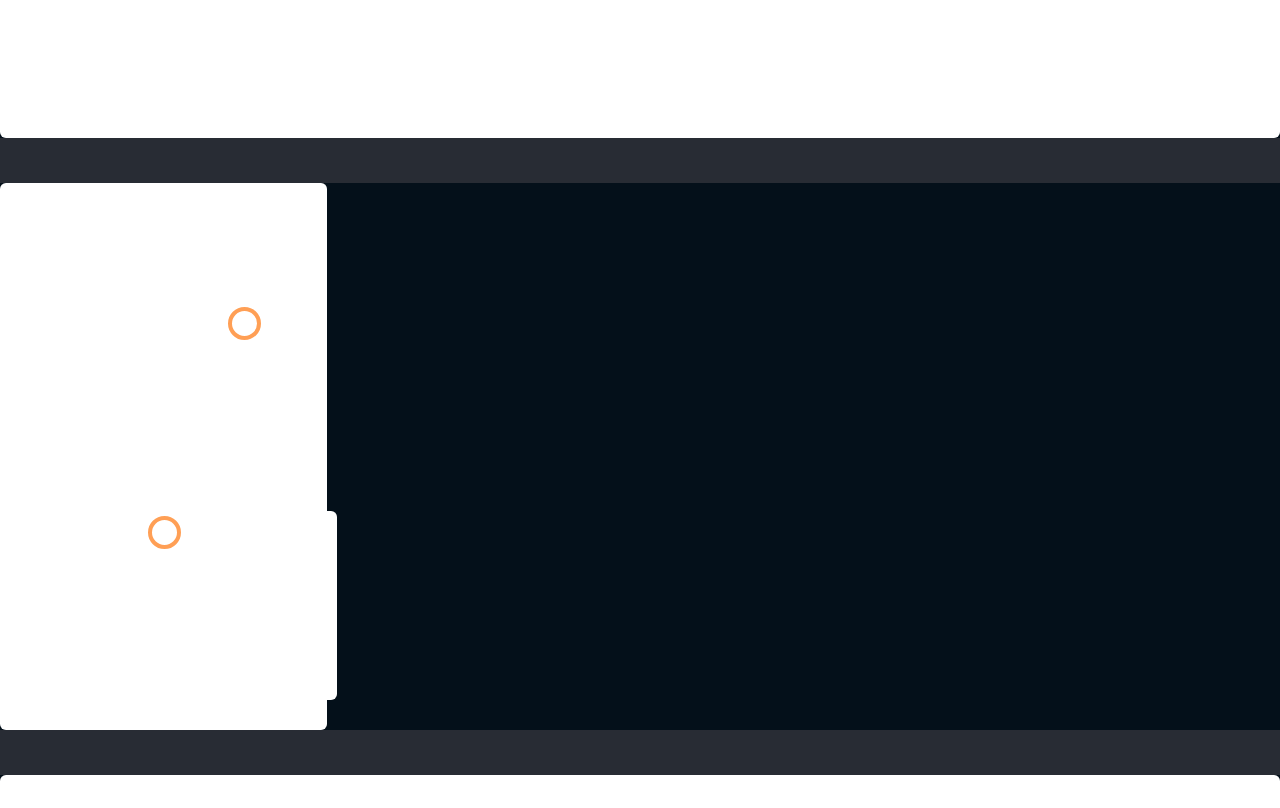
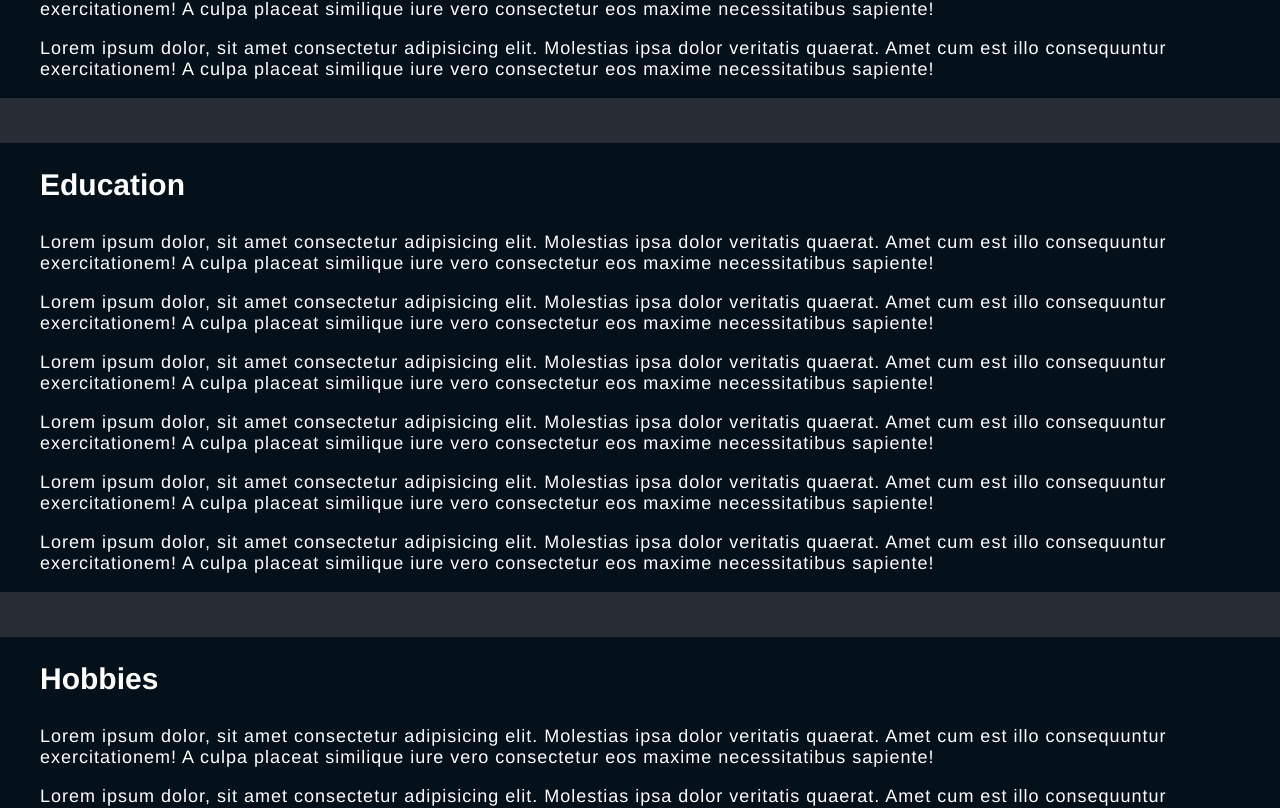
Before and after one commit to Makrine/makrine.github.io, a React (Create React App) app: page / in a window 1280 px wide. Shown: the part 1151-1959 px from the top of the page. Built offline with nearby package versions, Linux system fonts and the light colour scheme.

Commit message:
Revert "add timeline"
This reverts commit a0bb3c9bcc477dc7c38c51e63734462c71c53641.

```diff
--- a/src/App.css
+++ b/src/App.css
@@ -148,129 +148,3 @@ footer {
 .rights {
   padding: 0  40px;
 }
-
-/* timeline */
-/* The actual timeline (the vertical ruler) */
-.timeline {
-  position: relative;
-  max-width: 1200px;
-  margin: 0 auto;
-}
-
-/* The actual timeline (the vertical ruler) */
-.timeline::after {
-  content: '';
-  position: absolute;
-  width: 6px;
-  background-color: white;
-  top: 0;
-  bottom: 0;
-  left: 50%;
-  margin-left: -3px;
-}
-
-/* Container around content */
-.container {
-  padding: 10px 40px;
-  position: relative;
-  background-color: inherit;
-  width: 50%;
-}
-
-/* The circles on the timeline */
-.container::after {
-  content: '';
-  position: absolute;
-  width: 25px;
-  height: 25px;
-  right: -17px;
-  background-color: white;
-  border: 4px solid #FF9F55;
-  top: 15px;
-  border-radius: 50%;
-  z-index: 1;
-}
-
-/* Place the container to the left */
-.left {
-  left: 0;
-}
-
-/* Place the container to the right */
-.right {
-  left: 50%;
-}
-
-/* Add arrows to the left container (pointing right) */
-.left::before {
-  content: " ";
-  height: 0;
-  position: absolute;
-  top: 22px;
-  width: 0;
-  z-index: 1;
-  right: 30px;
-  border: medium solid white;
-  border-width: 10px 0 10px 10px;
-  border-color: transparent transparent transparent white;
-}
-
-/* Add arrows to the right container (pointing left) */
-.right::before {
-  content: " ";
-  height: 0;
-  position: absolute;
-  top: 22px;
-  width: 0;
-  z-index: 1;
-  left: 30px;
-  border: medium solid white;
-  border-width: 10px 10px 10px 0;
-  border-color: transparent white transparent transparent;
-}
-
-/* Fix the circle for containers on the right side */
-.right::after {
-  left: -16px;
-}
-
-/* The actual content */
-.content {
-  padding: 20px 30px;
-  background-color: white;
-  position: relative;
-  border-radius: 6px;
-}
-
-/* Media queries - Responsive timeline on screens less than 600px wide */
-@media screen and (max-width: 600px) {
-/* Place the timelime to the left */
-  .timeline::after {
-    left: 31px;
-  }
-
-/* Full-width containers */
-  .container {
-    width: 100%;
-    padding-left: 70px;
-    padding-right: 25px;
-  }
-
-/* Make sure that all arrows are pointing leftwards */
-  .container::before {
-    left: 60px;
-    border: medium solid white;
-    border-width: 10px 10px 10px 0;
-    border-color: transparent white transparent transparent;
-  }
-
-/* Make sure all circles are at the same spot */
-  .left::after, .right::after {
-    left: 15px;
-  }
-
-/* Make all right containers behave like the left ones */
-  .right {
-    left: 0%;
-  }
-}
--- a/src/App.js
+++ b/src/App.js
@@ -119,21 +119,13 @@ class App extends Component {
     <div class="box">
       <div class="content" id="education">
     <h2>Education</h2>
-    <div class="timeline">
-      <div class="container left">
-        <div class="content">
-          <h2>2017</h2>
-          <p>Lorem ipsum..</p>
-        </div>
+    <p>Lorem ipsum dolor, sit amet consectetur adipisicing elit. Molestias ipsa dolor veritatis quaerat. Amet cum est illo consequuntur exercitationem! A culpa placeat similique iure vero consectetur eos maxime necessitatibus sapiente!</p>
+    <p>Lorem ipsum dolor, sit amet consectetur adipisicing elit. Molestias ipsa dolor veritatis quaerat. Amet cum est illo consequuntur exercitationem! A culpa placeat similique iure vero consectetur eos maxime necessitatibus sapiente!</p>
+      <p>Lorem ipsum dolor, sit amet consectetur adipisicing elit. Molestias ipsa dolor veritatis quaerat. Amet cum est illo consequuntur exercitationem! A culpa placeat similique iure vero consectetur eos maxime necessitatibus sapiente!</p>
+      <p>Lorem ipsum dolor, sit amet consectetur adipisicing elit. Molestias ipsa dolor veritatis quaerat. Amet cum est illo consequuntur exercitationem! A culpa placeat similique iure vero consectetur eos maxime necessitatibus sapiente!</p>
+      <p>Lorem ipsum dolor, sit amet consectetur adipisicing elit. Molestias ipsa dolor veritatis quaerat. Amet cum est illo consequuntur exercitationem! A culpa placeat similique iure vero consectetur eos maxime necessitatibus sapiente!</p>
+      <p>Lorem ipsum dolor, sit amet consectetur adipisicing elit. Molestias ipsa dolor veritatis quaerat. Amet cum est illo consequuntur exercitationem! A culpa placeat similique iure vero consectetur eos maxime necessitatibus sapiente!</p>
       </div>
-      <div class="container right">
-        <div class="content">
-          <h2>2016</h2>
-          <p>Lorem ipsum..</p>
-        </div>
-      </div>
-    </div>
-    </div>
   </div>
 
     <div class="box">
```
